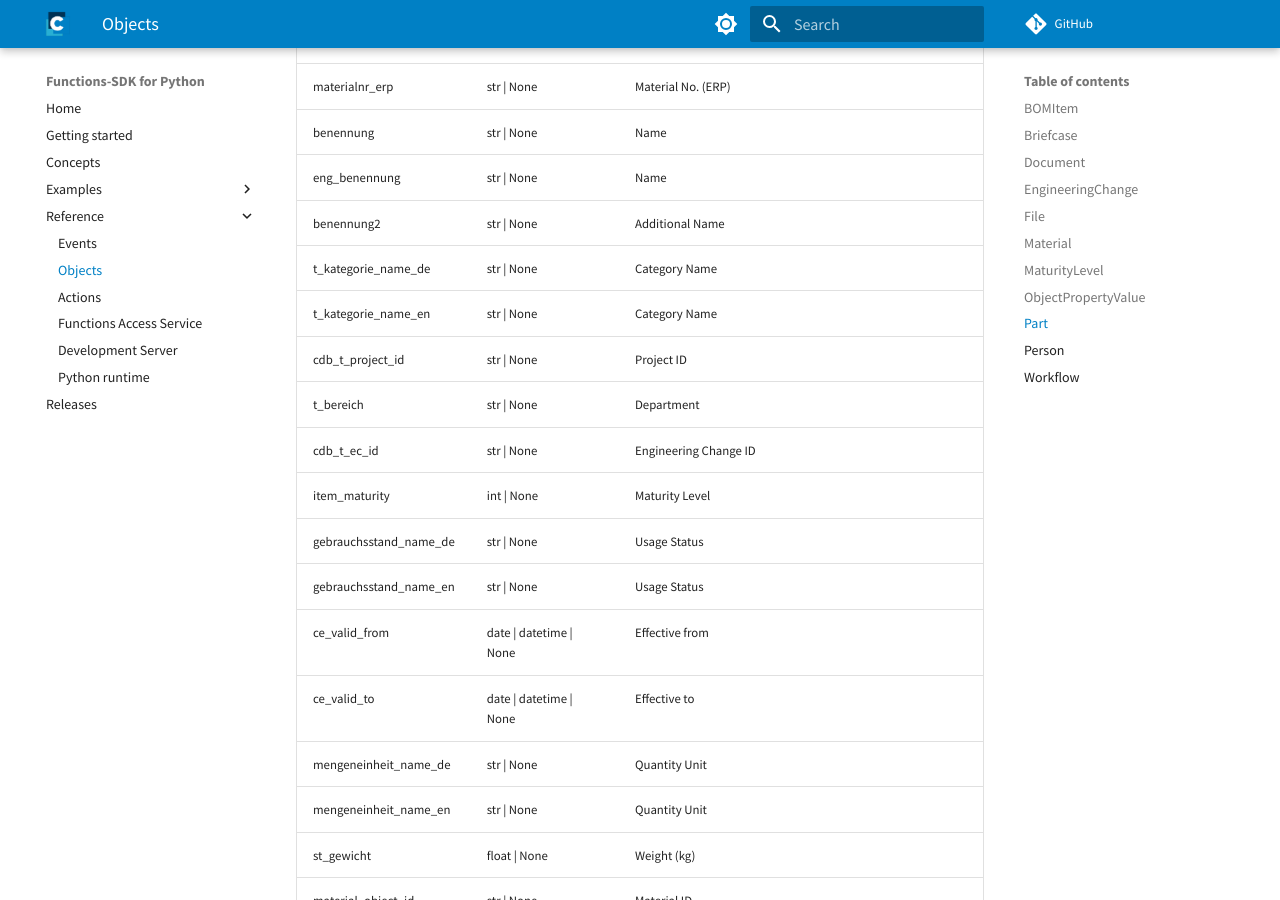
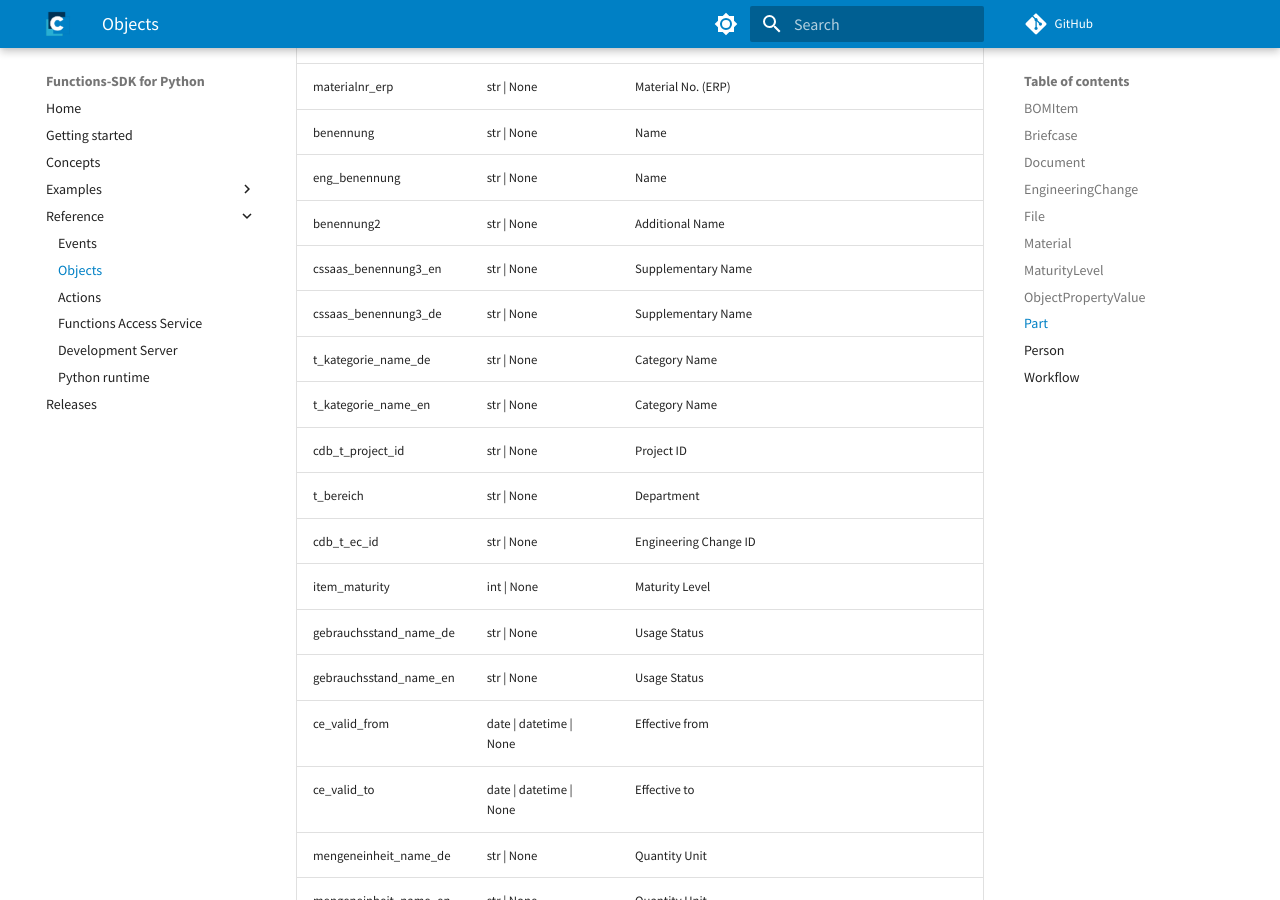
Before and after one commit to cslab/functions-sdk-python, an MkDocs documentation site: the page built from docs/reference/objects.md, in a window 1280 px wide and 900 px high, scrolled down 25178 px. Built offline with MkDocs 1.6.1 and Material for MkDocs 9.7.7, drawn with Linux system fonts in a browser that asks for light colours; comment, search, counter and statistics services are not loaded.

Commit message:
merge main

```diff
--- a/docs/reference/objects.md
+++ b/docs/reference/objects.md
@@ -570,6 +570,8 @@ An objects property, used by classification.
 |benennung|str \| None|Name|
 |eng_benennung|str \| None|Name|
 |benennung2|str \| None|Additional Name|
+|cssaas_benennung3_en|str \| None|Supplementary Name|
+|cssaas_benennung3_de|str \| None|Supplementary Name|
 |t_kategorie_name_de|str \| None|Category Name|
 |t_kategorie_name_en|str \| None|Category Name|
 |cdb_t_project_id|str \| None|Project ID|
```
